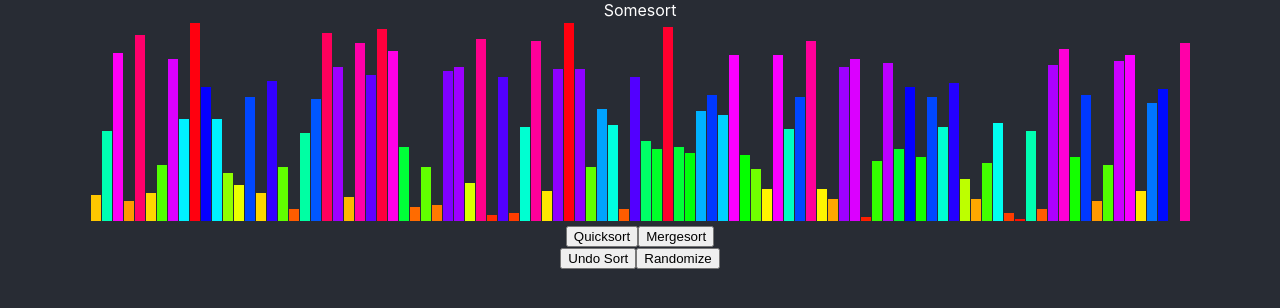
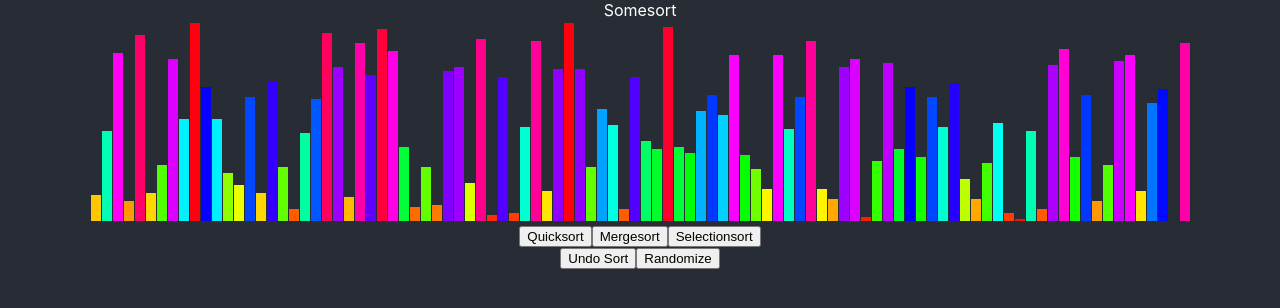
Before and after one commit to EthanThatOneKid/somesort, a React (Create React App) app: page / in a window 1280 px wide. Shown: the top 308 px of the page. Built offline with nearby package versions, Linux system fonts and the light colour scheme.

Commit message:
Update index.ts

```diff
--- a/src/algorithms/index.ts
+++ b/src/algorithms/index.ts
@@ -1,6 +1,7 @@
+import SortList from '../SortList';
 import quicksort from './quicksort';
 import mergesort from './mergesort';
-import SortList from '../SortList';
+import selectionsort from './selectionsort';
 
 type Algorithm = {
   best: string;
@@ -22,6 +23,11 @@ const algorithms: AlgorithmMap = {
     best: 'n log(n)',
     worst: 'n log(n)',
     sort: mergesort
+  },
+  Selectionsort: {
+    best: 'n^2',
+    worst: 'n^2',
+    sort: selectionsort
   }
 };
 
```
